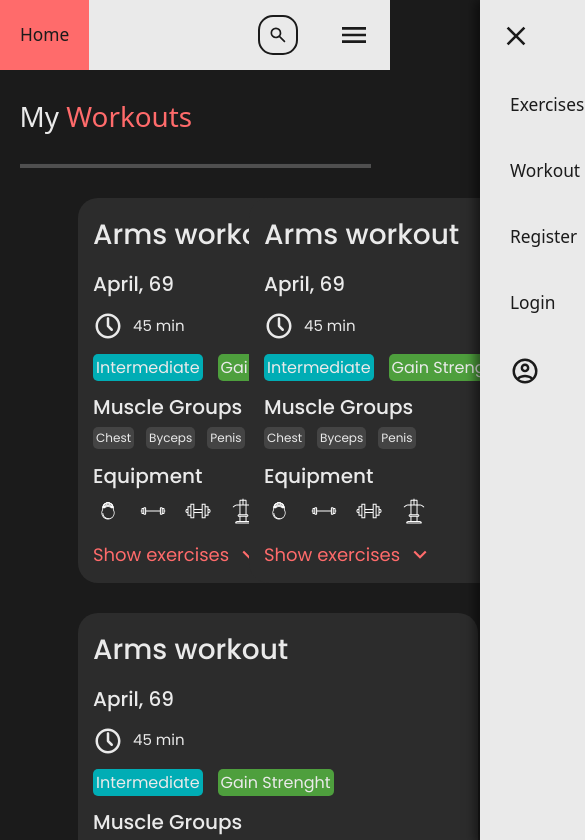
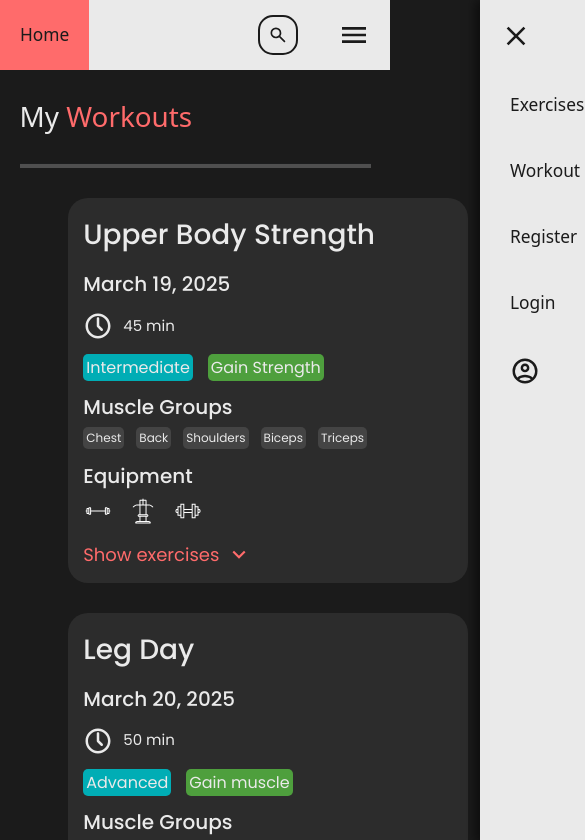
Before and after one commit to FitnessWebas/fitnessweb-ui, a React (Vite) app: page /Workouts/MyWorkouts in a window 390 px wide. Shown: the top 840 px of the page, 585 px wide, since content can reach past the window. Built offline with nearby package versions, Linux system fonts and the light colour scheme.

Commit message:
Workout form can be filled with workout object, also improved styling, added smooth animations,

```diff
--- a/src/components/WorkoutForm/WorkoutForm.module.css
+++ b/src/components/WorkoutForm/WorkoutForm.module.css
@@ -71,9 +71,7 @@ p{
 }
 /* Equipment */
 
-.equipment{
 
-}
 .equipment img{
     height: 30px;
     width: 30px;
@@ -95,21 +93,33 @@ p{
 /* Exercises list */
 
 .exercises{
-    display: none;
+    max-height: 0;
+    overflow: hidden;
+    transition: max-height 0.5s ease-in-out, opacity 0.3s ease-in-out;
+    opacity: 0;
 }
 .active{
-    display: block;
+    max-height: 1000px;
+    opacity: 1;
 }
 
 .exercises h2{
     margin: 20px 0;
 }
-
+.exercisesBtn img {
+    transition: transform 0.3s ease-in-out;
+}
+.exercisesBtn.active img {
+    transform: rotate(180deg);
+}
 .exercise{
     background-color: var(--tertiary);
     border-radius: 15px;
     padding: 7px 12px;
 }
+.exercise:not(:last-of-type) {
+    margin-bottom: 16px;
+  }
 .exercise h2{
     margin-bottom: 10px;
     font-size: 20px;
@@ -130,6 +140,9 @@ p{
     background-color: var(--secondary);
     border-radius: 5px;
 }
+.equipmentInfo img{
+    fill: var(--accent-1);
+}
 .exerciseInfo span:first-of-type{
     margin-right: 35px;
 }
--- a/src/components/WorkoutForm/WorkoutForm.tsx
+++ b/src/components/WorkoutForm/WorkoutForm.tsx
@@ -1,64 +1,88 @@
 import React, { useState } from "react";
 import styles from "./WorkoutForm.module.css";
 import CloakIcon from "../../assets/clock-svg.svg";
-import KetbellIcon from "../../assets/gym-fitness-rumbbel-health-svg.svg";
 import BarbellIcon from "../../assets/barbell-svg.svg";
 import DumbellIcon from "../../assets/dumbbell-gym-svg.svg";
 import BodyIcon from "../../assets/chest-gym-svg.svg";
+import MachineIcon from "../../assets/gym-fitness-rumbbel-health-svg.svg";
 import ArrowUpIcon from "../../assets/keyboard_arrow_up.svg";
-const WorkoutForm = () => {
-  const [isActive, setisActive] = useState<boolean>(false);
+import { Workout, getWorkoutEquipment } from "../../types/types";
+
+const equipmentIcons: Record<string, string> = {
+  Barbell: BarbellIcon,
+  Dumbbell: DumbellIcon,
+  Bodyweight: BodyIcon,
+  Machine: MachineIcon,
+};
+
+interface WorkoutFormProps {
+  workout: Workout;
+}
+
+const WorkoutForm: React.FC<WorkoutFormProps> = ({ workout }) => {
+  const [isActive, setIsActive] = useState<boolean>(false);
 
   const showExercises = () => {
-    setisActive(!isActive);
+    setIsActive(!isActive);
   };
+
+  // Get unique equipment used in this workout
+  const workoutEquipment = getWorkoutEquipment(workout);
 
   return (
     <div className={styles.container}>
-      <h1>Arms workout</h1>
-      <h2>April, 69</h2>
+      <h1>{workout.name}</h1>
+      <h2>{workout.date}</h2>
       <div className={styles.date}>
         <img src={CloakIcon} alt="clockSvg" />
-        <p>45 min</p>
+        <p>{workout.duration} min</p>
       </div>
       <div className={styles.types}>
-        <span>Intermediate</span>
-        <span>Gain Strenght</span>
+        <span>{workout.difficulty}</span>
+        <span>{workout.goal}</span>
       </div>
       <h2>Muscle Groups</h2>
       <div className={styles.muscles}>
-        <span>Chest</span>
-        <span>Byceps</span>
-        <span>Penis</span>
+        {workout.muscleGroups.map((muscle, index) => (
+          <span key={index}>{muscle}</span>
+        ))}
       </div>
       <h2>Equipment</h2>
       <div className={styles.equipment}>
-        <img src={KetbellIcon} alt="kettlebell icon" />
-        <img src={BarbellIcon} alt="Barbell icon" />
-        <img src={DumbellIcon} alt="dumbell icon" />
-        <img src={BodyIcon} alt="body icon" />
+        {workoutEquipment.map((item, index) => (
+          <img key={index} src={equipmentIcons[item]} alt={`${item} icon`} />
+        ))}
       </div>
-      <div className={styles.exercisesBtn} onClick={showExercises}>
-        <p>Show exercises</p>
+      <div
+        className={`${styles.exercisesBtn} ${isActive ? styles.active : ""}`}
+        onClick={showExercises}
+      >
+        <p>{isActive ? "Hide exercises" : "Show exercises"}</p>
         <img src={ArrowUpIcon} alt="arrow up" />
       </div>
       <div className={`${styles.exercises} ${isActive ? styles.active : ""}`}>
         <h2>Exercises</h2>
-        <div className={styles.exercise}>
-          <h2>Bycep curl</h2>
+        {workout.exercises.map(({ exercise, sets, repsPerSet }, index) => (
+          <div key={index} className={styles.exercise}>
+            <h2>{exercise.name}</h2>
             <div className={styles.boxes}>
               <div className={styles.equipmentInfo}>
                 <span>
-                Barberl <img src={BarbellIcon} alt="barbell icon" />
+                  {exercise.equipment}{" "}
+                  <img
+                    src={equipmentIcons[exercise.equipment]}
+                    alt={`${exercise.equipment} icon`}
+                  />
                 </span>
               </div>
-            <span>Bycep</span>
+              <span>{exercise.muscleGroup.join(", ")}</span>
             </div>
             <span className={styles.exerciseInfo}>
-            <span>Sets:10</span>
-            <span>Reps per Set: 100</span>
+              <span>Sets: {sets}</span>
+              <span>Reps per Set: {repsPerSet}</span>
             </span>
           </div>
+        ))}
       </div>
     </div>
   );
--- a/src/components/WorkoutForms/WorkoutForms.module.css
+++ b/src/components/WorkoutForms/WorkoutForms.module.css
@@ -29,20 +29,32 @@
 }
 
 .filter {
-    width: 40%;
+    width: 0%;
 }
 
-/* Masonry layout container */
 .workoutForms {
     width: 80%;
+    max-width: 1000px;
     column-count: 2;
     column-gap: 30px;
 }
 
-/* Make each WorkoutForm take up one column */
 .workoutForms > * {
     display: inline-block;
     width: 100%;
     margin-bottom: 30px;
     break-inside: avoid;
 }
+
+@media (max-width: 1100px){
+    @media screen and (max-width: 1100px) {
+        .workoutForms {
+            column-count: 1;
+        }
+
+        .workoutForms {
+            width: 65%;
+        }
+    }
+
+}
--- a/src/components/WorkoutForms/WorkoutForms.tsx
+++ b/src/components/WorkoutForms/WorkoutForms.tsx
@@ -1,7 +1,104 @@
 import React from "react";
 import styles from "./WorkoutForms.module.css";
 import WorkoutForm from "../WorkoutForm/WorkoutForm";
-import { h1, h2 } from "framer-motion/client";
+import mockExercises from "../../data/mockExercises";
+import { Workout } from "../../types/types";
+
+const sampleWorkouts: Workout[] = [
+  {
+    id: 1,
+    name: "Upper Body Strength",
+    date: "March 19, 2025",
+    duration: 45,
+    difficulty: "Intermediate",
+    goal: "Gain Strength",
+    muscleGroups: ["Chest", "Back", "Shoulders", "Biceps", "Triceps"],
+    exercises: [
+      {
+        exercise: mockExercises[0],
+        sets: 4,
+        repsPerSet: 8,
+      },
+      {
+        exercise: mockExercises[6],
+        sets: 3,
+        repsPerSet: 10,
+      },
+      {
+        exercise: mockExercises[4],
+        sets: 3,
+        repsPerSet: 12,
+      },
+      {
+        exercise: mockExercises[2],
+        sets: 3,
+        repsPerSet: 15,
+      },
+      {
+        exercise: mockExercises[8],
+        sets: 3,
+        repsPerSet: 12,
+      },
+    ],
+  },
+  {
+    id: 2,
+    name: "Leg Day",
+    date: "March 20, 2025",
+    duration: 50,
+    difficulty: "Advanced",
+    goal: "Gain muscle",
+    muscleGroups: ["Legs", "Glutes"],
+    exercises: [
+      {
+        exercise: mockExercises[1],
+        sets: 5,
+        repsPerSet: 10,
+      },
+      {
+        exercise: mockExercises[3],
+        sets: 4,
+        repsPerSet: 8,
+      },
+      {
+        exercise: mockExercises[5],
+        sets: 3,
+        repsPerSet: 12,
+      },
+      {
+        exercise: mockExercises[7],
+        sets: 4,
+        repsPerSet: 15,
+      },
+    ],
+  },
+  {
+    id: 3,
+    name: "Chest & Triceps",
+    date: "March 22, 2025",
+    duration: 40,
+    difficulty: "Beginner",
+    goal: "Gain muscle",
+    muscleGroups: ["Chest", "Triceps"],
+    exercises: [
+      {
+        exercise: mockExercises[0],
+        sets: 3,
+        repsPerSet: 12,
+      },
+      {
+        exercise: mockExercises[9],
+        sets: 3,
+        repsPerSet: 15,
+      },
+      {
+        exercise: mockExercises[8],
+        sets: 3,
+        repsPerSet: 12,
+      },
+    ],
+  },
+];
 
 const WorkoutForms = () => {
   return (
@@ -15,9 +112,9 @@ const WorkoutForms = () => {
       <div className={styles.forms}>
         <div className={styles.filter}></div>
         <div className={styles.workoutForms}>
-          <WorkoutForm />
-          <WorkoutForm />
-          <WorkoutForm />
+          {sampleWorkouts.map((workout) => (
+            <WorkoutForm key={workout.id} workout={workout} />
+          ))}
         </div>
       </div>
     </div>
--- a/src/data/mockExercises.tsx
+++ b/src/data/mockExercises.tsx
@@ -122,7 +122,7 @@ const mockExercises = [
     id: 10,
     name: "Chest Fly",
     muscleGroup: ["Chest"],
-    equipment: "Dumbell",
+    equipment: "Dumbbell",
     difficulty: "Easy",
     image: chestFly,
     startDescription:
--- /dev/null
+++ b/src/types/types.ts
@@ -0,0 +1,37 @@
+export interface Exercise {
+    id: number;
+    name: string;
+    muscleGroup: string[];
+    equipment: string;
+    difficulty: string;
+    image: string;
+    startDescription: string;
+    executionDescription: string;
+  }
+
+  export interface WorkoutExercise {
+    exercise: Exercise;
+    sets: number;
+    repsPerSet: number;
+  }
+
+  export interface Workout {
+    id: number;
+    name: string;
+    date: string;
+    duration: number;
+    difficulty: "Beginner" | "Intermediate" | "Advanced";
+    goal: string;
+    muscleGroups: string[];
+    exercises: WorkoutExercise[];
+  }
+
+  export const getWorkoutEquipment = (workout: Workout): string[] => {
+    const equipmentSet = new Set<string>();
+
+    workout.exercises.forEach(({ exercise }) => {
+      equipmentSet.add(exercise.equipment);
+    });
+
+    return Array.from(equipmentSet);
+  };
```
Lines whose indentation alone changed are shown as unchanged.
